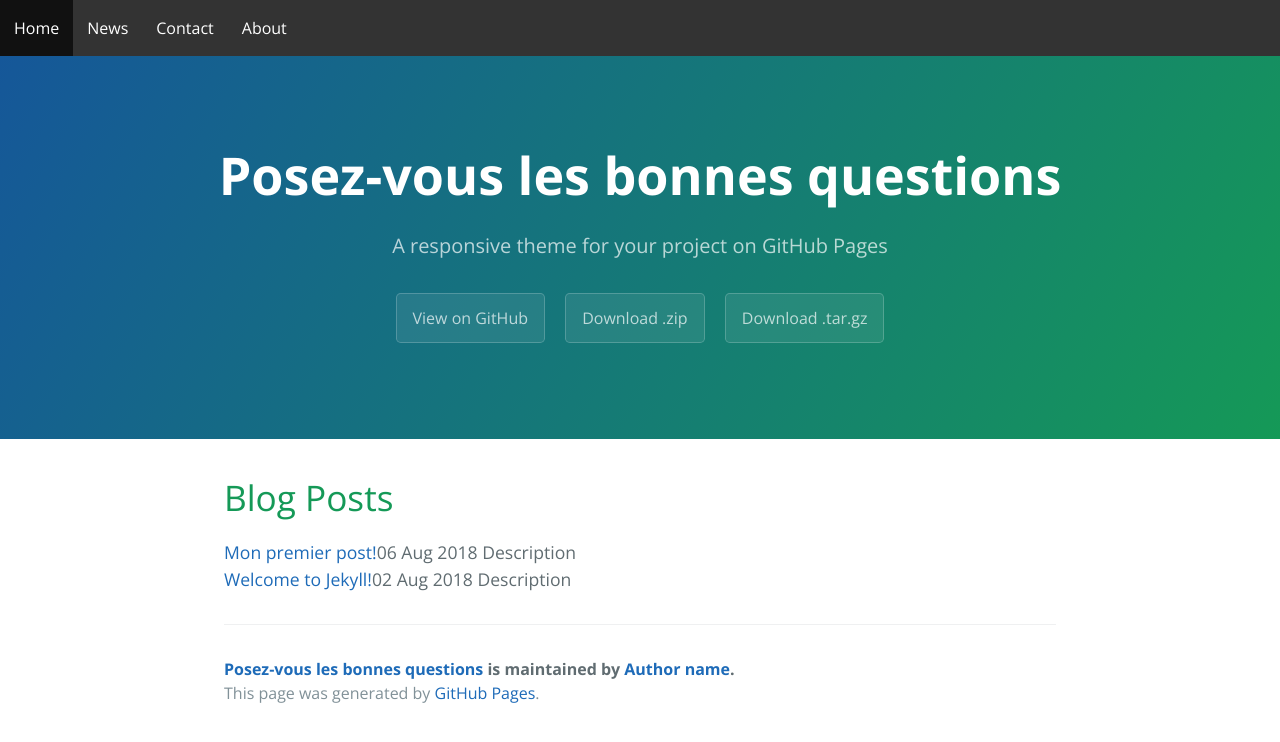
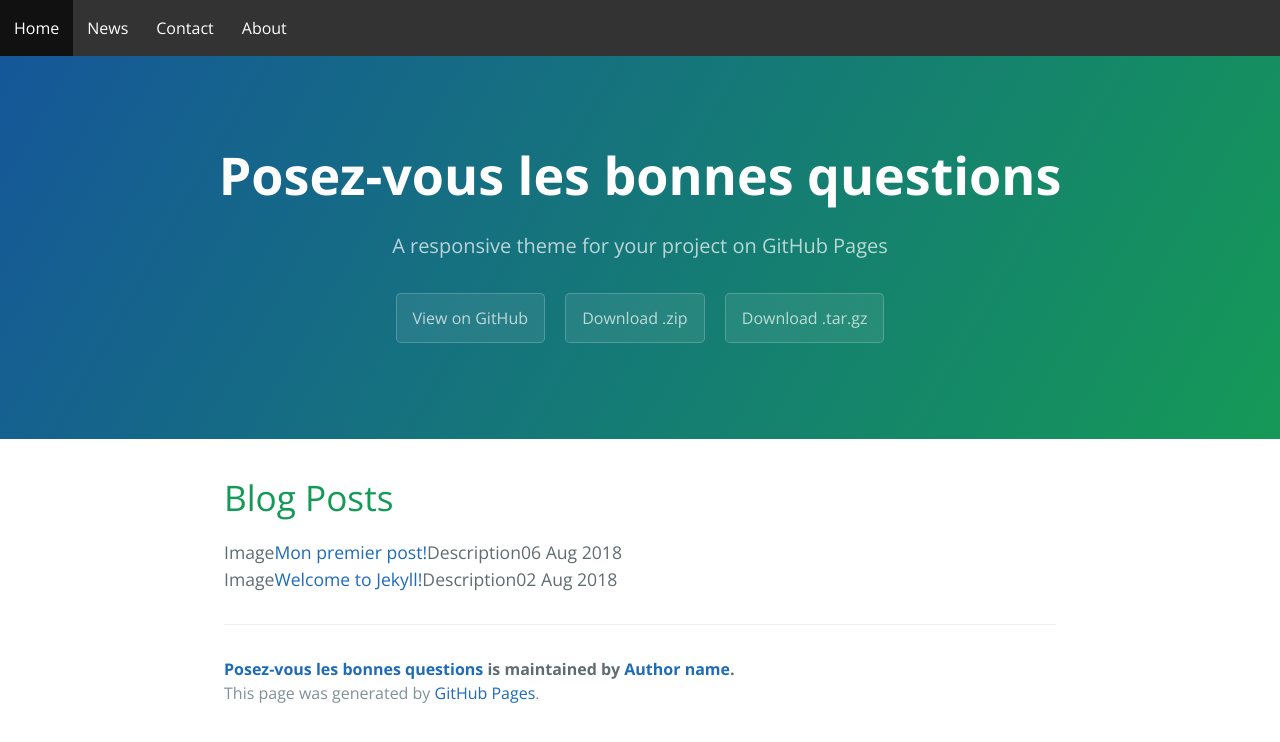
Before and after one commit to dufoura/dufoura.github.io, a Jekyll site: the page built from index.md, in a window 1280 px wide. Shown: the top 742 px of the page. Built offline with Jekyll 4.4.1, drawn with Linux system fonts in a browser that asks for light colours.

Commit message:
Update index.md

```diff
--- a/index.md
+++ b/index.md
@@ -9,9 +9,15 @@ layout: home
   <h1>Blog Posts</h1>
 
     {% for post in site.posts %}
-    <div id="article">  <a href="{{ site.baseurl }}{{ post.url }}">{{post.title}}</a>
-    {{ post.date | date_to_string }}
-    Description
+    <div id="article">
+    <div class="Image">Image</div>
+
+    <div class="Titre"><a href="{{ site.baseurl }}{{ post.url }}">{{post.title}}</a></div>
+
+    <div class="Description">Description</div>
+    <div class="date">{{ post.date | date_to_string }}</div>
+
+
     </div>
     {% endfor %}
 
```
